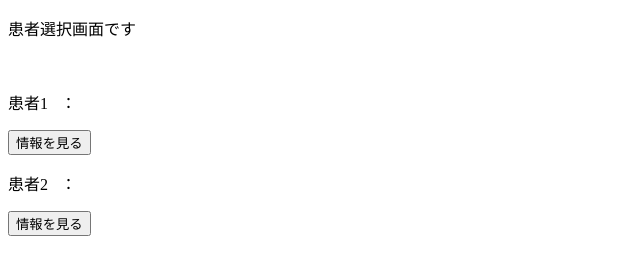
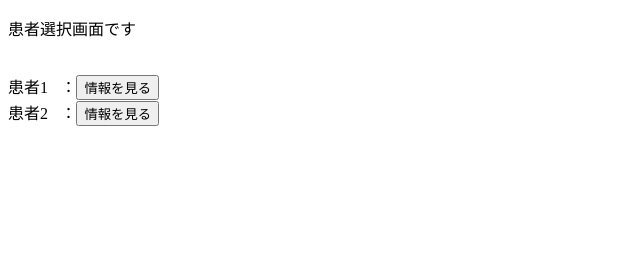
Before and after one commit to ma2mo10kakeru/transition, a plain HTML site: page index.html in a window 1280 px wide. Shown: the whole page, without its empty margins (0-640 px from the left). Drawn offline with Linux system fonts and the light colour scheme.

Commit message:
Update index.html

```diff
--- a/index.html
+++ b/index.html
@@ -14,7 +14,7 @@
 </head>
 <body>
     <p>患者選択画面です</p><br>
-    <p>患者1⃣：</p><button type="button" onclick="gokanja1()">情報を見る</button><br>
-    <p>患者2⃣：</p><button type="button" onclick="gokanja2()">情報を見る</button>
+    患者1⃣：<button type="button" onclick="gokanja1()">情報を見る</button><br>
+    患者2⃣：<button type="button" onclick="gokanja2()">情報を見る</button>
 </body>
 </html>
```
